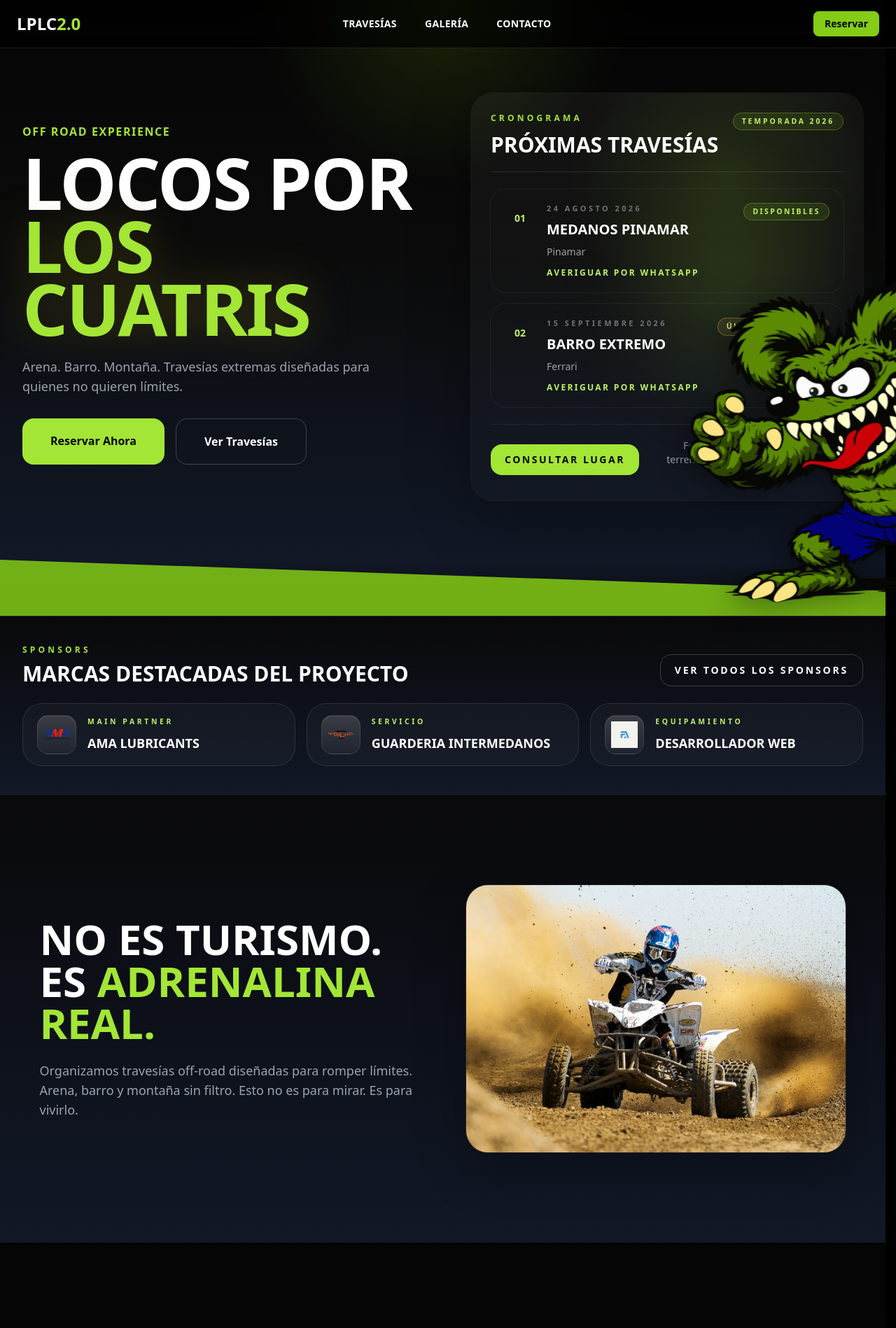
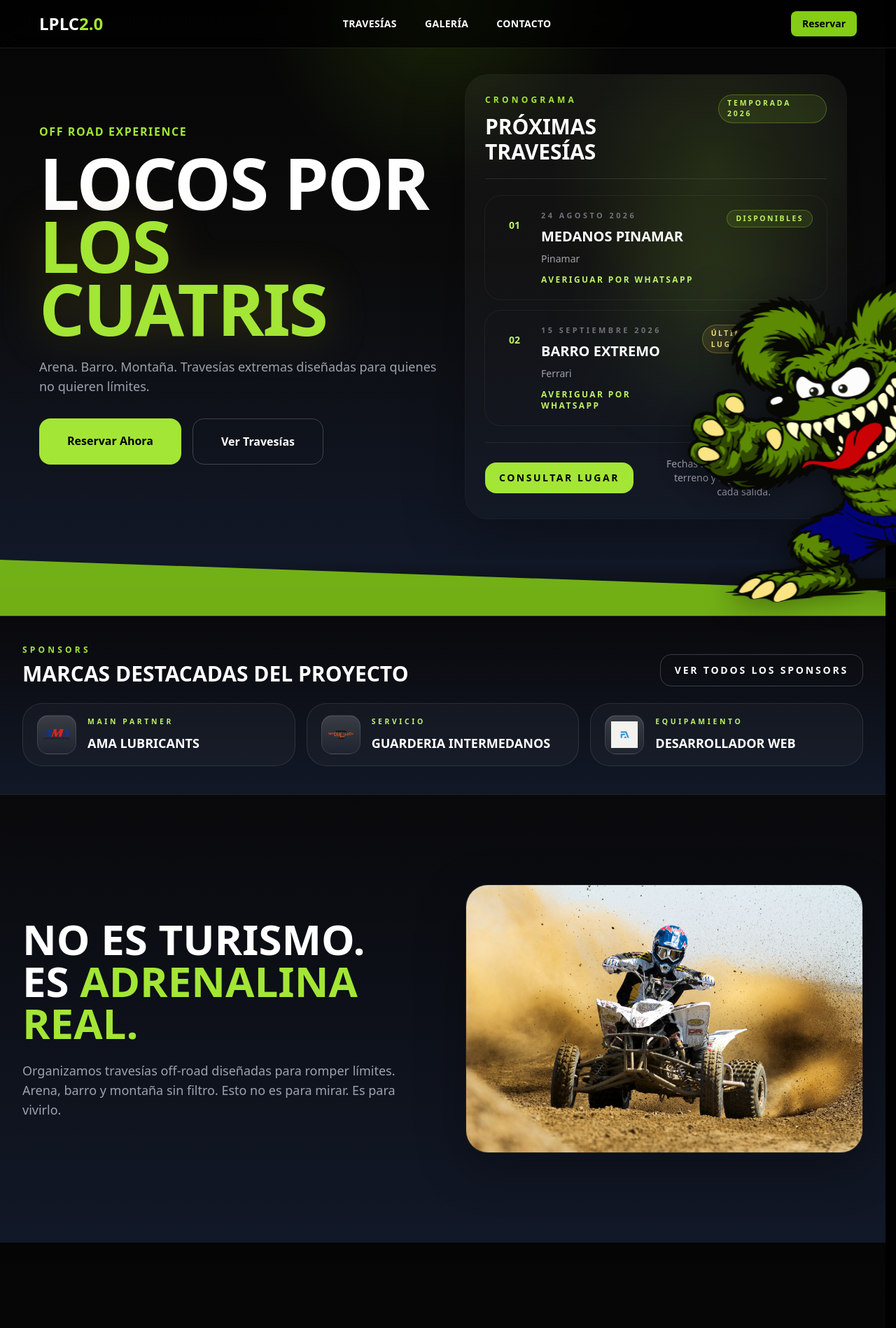
Before and after one commit to facundoalmiento/Locosporloscuatris2.0, a React (Vite) app: page / in a window 1280 px wide. Shown: the top 1898 px of the page at 70% size. Built offline with nearby package versions, Linux system fonts and the light colour scheme.

Commit message:
Use wider desktop layouts

```diff
--- a/src/components/Navbar.jsx
+++ b/src/components/Navbar.jsx
@@ -15,7 +15,7 @@ export default function Navbar() {
 
   return (
     <nav className="fixed left-0 top-0 z-50 w-full border-b border-white/10 bg-black/65 text-white backdrop-blur-md">
-      <div className="mx-auto flex max-w-7xl items-center justify-between px-4 py-3 sm:px-6 sm:py-4">
+      <div className="mx-auto flex max-w-[96rem] items-center justify-between px-4 py-3 sm:px-6 sm:py-4 lg:px-10 xl:px-14 2xl:px-20">
         <Link
           to="/"
           className="shrink-0 text-xl font-bold sm:text-2xl"
--- a/src/index.css
+++ b/src/index.css
@@ -39,15 +39,15 @@
 
 @layer components {
   .page-shell {
-    @apply min-h-screen bg-[radial-gradient(circle_at_top,rgba(132,204,22,0.16),transparent_26%),linear-gradient(180deg,#050505_0%,#0b0b0b_46%,#111827_100%)] px-4 pt-24 text-white sm:px-6 sm:pt-28 lg:pt-32;
+    @apply min-h-screen bg-[radial-gradient(circle_at_top,rgba(132,204,22,0.16),transparent_26%),linear-gradient(180deg,#050505_0%,#0b0b0b_46%,#111827_100%)] px-4 pt-24 text-white sm:px-6 sm:pt-28 lg:px-10 lg:pt-32 xl:px-14 2xl:px-20;
   }
 
   .page-container {
-    @apply mx-auto w-full max-w-7xl;
+    @apply mx-auto w-full max-w-[96rem];
   }
 
   .hero-panel {
-    @apply mb-10 grid gap-6 rounded-[1.25rem] border border-white/10 bg-white/[0.04] p-5 shadow-[0_22px_80px_rgba(0,0,0,0.3)] backdrop-blur-sm sm:mb-14 sm:gap-8 sm:rounded-[1.75rem] sm:p-8 lg:grid-cols-[minmax(0,1.2fr)_minmax(18rem,0.8fr)] lg:p-10 xl:p-12;
+    @apply mb-10 grid gap-6 rounded-[1.25rem] border border-white/10 bg-white/[0.04] p-5 shadow-[0_22px_80px_rgba(0,0,0,0.3)] backdrop-blur-sm sm:mb-14 sm:gap-8 sm:rounded-[1.75rem] sm:p-8 lg:grid-cols-[minmax(0,1.28fr)_minmax(18rem,0.72fr)] lg:p-10 xl:gap-12 xl:p-12 2xl:grid-cols-[minmax(0,1.38fr)_minmax(24rem,0.62fr)] 2xl:gap-16 2xl:p-14;
   }
 
   .hero-eyebrow {
@@ -55,11 +55,11 @@
   }
 
   .hero-title {
-    @apply max-w-4xl text-[clamp(2.05rem,9.2vw,3.55rem)] font-black uppercase leading-[0.96] tracking-tight md:text-[clamp(3.25rem,6vw,5.4rem)];
+    @apply max-w-5xl text-[clamp(2.05rem,9.2vw,3.55rem)] font-black uppercase leading-[0.96] tracking-tight md:text-[clamp(3.25rem,5.4vw,5.2rem)] 2xl:max-w-6xl;
   }
 
   .hero-copy {
-    @apply mt-5 max-w-2xl text-base leading-relaxed text-zinc-300 md:text-lg;
+    @apply mt-5 max-w-3xl text-base leading-relaxed text-zinc-300 md:text-lg;
   }
 
   .action-row {
--- a/src/pages/Contacto.jsx
+++ b/src/pages/Contacto.jsx
@@ -38,7 +38,7 @@ export default function Contacto() {
         </section>
 
         <section className="feature-card mb-10">
-          <div className="grid lg:grid-cols-[1.05fr_0.95fr]">
+          <div className="grid lg:grid-cols-[1.15fr_0.85fr] xl:grid-cols-[1.25fr_0.75fr]">
             <div className="feature-media">
               <img src="/galeria/pinamar-2025/utv.jpg" alt="Contacto Locos por los Cuatris" className="h-full w-full object-cover" />
               <div className="absolute inset-0 bg-gradient-to-r from-black/75 via-black/25 to-transparent" />
@@ -51,7 +51,7 @@ export default function Contacto() {
           </div>
         </section>
 
-        <section className="grid gap-6 pb-20 lg:grid-cols-[0.95fr_1.05fr]">
+        <section className="grid gap-6 pb-20 lg:grid-cols-[0.9fr_1.1fr] xl:gap-10 xl:grid-cols-[0.82fr_1.18fr]">
           <article className="rounded-[1.35rem] border border-white/10 bg-white/[0.04] p-5 sm:rounded-[2rem] sm:p-8">
             <div className="mb-6">
               <p className="text-sm font-bold uppercase tracking-[0.35em] text-lime-400">Canales</p>
--- a/src/pages/Galeria.jsx
+++ b/src/pages/Galeria.jsx
@@ -46,7 +46,7 @@ export default function Galeria() {
         </section>
 
         <section className="feature-card mb-10">
-          <div className="grid lg:grid-cols-[1.05fr_0.95fr]">
+          <div className="grid lg:grid-cols-[1.18fr_0.82fr] xl:grid-cols-[1.28fr_0.72fr]">
             <div className="feature-media">
               <img src={destacada.portada} alt={destacada.titulo} className="h-full w-full object-cover" />
               <div className="absolute inset-0 bg-gradient-to-r from-black/75 via-black/30 to-transparent" />
--- a/src/pages/Home.jsx
+++ b/src/pages/Home.jsx
@@ -86,7 +86,7 @@ export default function Home() {
       ) : null}
 
       <div className="relative flex min-h-[100svh] w-full items-center bg-[radial-gradient(circle_at_top,rgba(132,204,22,0.16),transparent_26%),linear-gradient(180deg,#050505_0%,#0b0b0b_46%,#111827_100%)] pt-20 text-white sm:pt-24 lg:pt-10">
-        <div className="mx-auto grid w-full max-w-7xl items-center gap-8 px-4 py-8 sm:px-8 sm:py-10 lg:grid-cols-[minmax(0,1.02fr)_minmax(26rem,0.98fr)] lg:gap-6 xl:grid-cols-[minmax(0,1.02fr)_minmax(32rem,0.98fr)]">
+        <div className="mx-auto grid w-full max-w-[96rem] items-center gap-8 px-4 py-8 sm:px-8 sm:py-10 lg:grid-cols-[minmax(0,1.08fr)_minmax(28rem,0.92fr)] lg:gap-8 lg:px-10 xl:grid-cols-[minmax(0,1.16fr)_minmax(34rem,0.84fr)] xl:px-14 2xl:px-20">
           <div className="min-w-0">
             <p className="mb-4 text-xs font-bold uppercase tracking-[0.22em] text-lime-400 sm:text-base sm:tracking-widest">
               Off Road Experience
@@ -97,7 +97,7 @@ export default function Home() {
                 los Cuatris
               </span>
             </h1>
-            <p className="mb-8 max-w-lg text-base leading-relaxed text-gray-400 sm:text-lg">
+            <p className="mb-8 max-w-2xl text-base leading-relaxed text-gray-400 sm:text-lg">
               Arena. Barro. Montaña. Travesías extremas diseñadas para quienes
               no quieren límites.
             </p>
@@ -169,7 +169,7 @@ export default function Home() {
       </div>
 
       <section className="border-y border-white/10 bg-[linear-gradient(180deg,#09090b_0%,#111827_100%)] px-5 py-8 text-white sm:px-8 sm:py-10">
-        <div className="mx-auto max-w-7xl">
+        <div className="mx-auto max-w-[96rem]">
           <div className="mb-6 flex flex-col gap-3 sm:flex-row sm:items-end sm:justify-between">
             <div>
               <p className="text-xs font-bold uppercase tracking-[0.35em] text-lime-400">Sponsors</p>
@@ -189,7 +189,7 @@ export default function Home() {
       </section>
 
       <section className="bg-[linear-gradient(180deg,#09090b_0%,#111827_100%)] px-5 py-20 text-white sm:px-8 sm:py-32">
-        <div className="mx-auto grid max-w-6xl items-center gap-10 sm:gap-16 md:grid-cols-2">
+        <div className="mx-auto grid max-w-[88rem] items-center gap-10 sm:gap-16 md:grid-cols-2">
           <div>
             <h2 className="mb-6 text-3xl font-black uppercase sm:text-4xl md:text-6xl">
               No es turismo. <br />
@@ -208,7 +208,7 @@ export default function Home() {
       </section>
 
       <section className="bg-[linear-gradient(180deg,#050505_0%,#0b0b0b_45%,#111827_100%)] px-5 py-20 text-white sm:px-8 sm:py-32">
-        <div className="mx-auto max-w-7xl">
+        <div className="mx-auto max-w-[96rem]">
           <h2 className="mb-12 text-center text-3xl font-black uppercase sm:mb-20 sm:text-5xl">Nuestras Travesías</h2>
           <div className="space-y-16 sm:space-y-32">
             <div className="grid items-center gap-8 sm:gap-16 md:grid-cols-2">
--- a/src/pages/Tienda.jsx
+++ b/src/pages/Tienda.jsx
@@ -60,7 +60,7 @@ export default function Tienda() {
         </section>
 
         <section className="feature-card mb-10">
-          <div className="grid lg:grid-cols-[1.05fr_0.95fr]">
+          <div className="grid lg:grid-cols-[1.18fr_0.82fr] xl:grid-cols-[1.28fr_0.72fr]">
             <div className="feature-media">
               <img src={destacado.imagen} alt={destacado.nombre} className="h-full w-full object-cover" />
               <div className="absolute inset-0 bg-gradient-to-r from-black/75 via-black/25 to-transparent" />
--- a/src/pages/Travesia.jsx
+++ b/src/pages/Travesia.jsx
@@ -29,7 +29,7 @@ export default function Travesia() {
     <div className="page-shell">
       <div className="page-container">
         <section className="feature-card mb-10 sm:mb-12">
-          <div className="grid lg:grid-cols-[1.05fr_0.95fr]">
+          <div className="grid lg:grid-cols-[1.18fr_0.82fr] xl:grid-cols-[1.28fr_0.72fr]">
             <div className="feature-media">
               <img src={travesia.portada} alt={travesia.titulo} className="h-full w-full object-cover" />
               <div className="absolute inset-0 bg-gradient-to-r from-black/80 via-black/35 to-transparent" />
```
